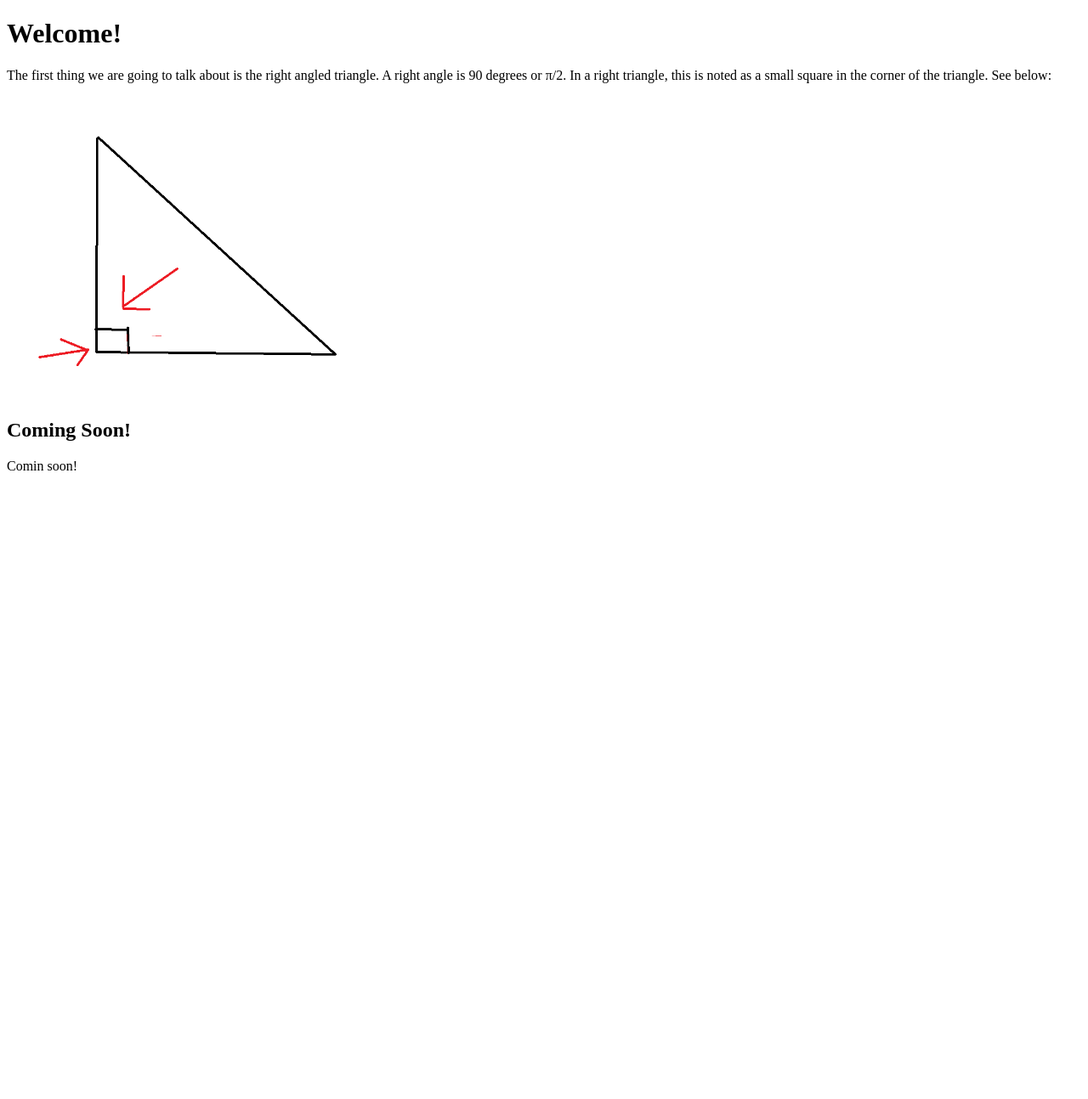
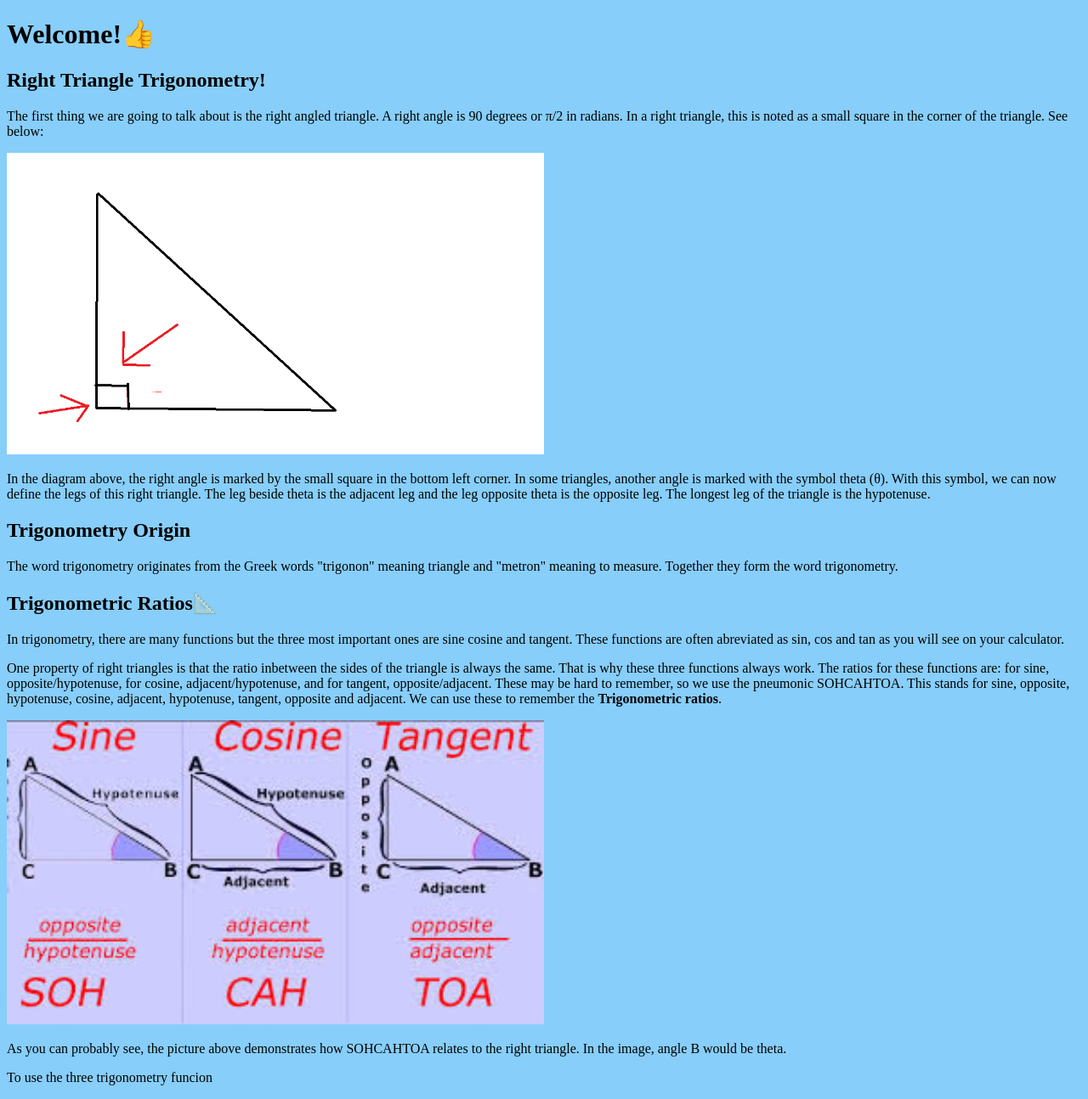
Before and after one commit to Coonir/glowing-palm-tree, a plain HTML site: page index.html in a window 1280 px wide. Shown: the whole page at 85% size. Before the commit the page ends 800 px from the top, so only its background shows below. Drawn offline with Linux system fonts and the light colour scheme.

Commit message:
Add files via upload

```diff
--- a/index.html
+++ b/index.html
@@ -5,15 +5,23 @@
         <style>
             body {
                  font-family: "Times New Roman", sans-serif;
-                 background-color: rgb(255, 255, 255);
+                 background-color: lightskyblue;
             }
         </style>
     </head>
     <body>
-        <h1>Welcome!</h1>
-        <p>The first thing we are going to talk about is the right angled triangle. A right angle is 90 degrees or π/2. In a right triangle, this is noted as a small square in the corner of the triangle. See below: </p>
+        <h1>Welcome!👍</h1>
+        <h2>Right Triangle Trigonometry!</h2>
+        <p>The first thing we are going to talk about is the right angled triangle. A right angle is 90 degrees or π/2 in radians. In a right triangle, this is noted as a small square in the corner of the triangle. See below: </p>
         <img src="right-angle.png" alt="Right Angle" width="50%" height="50%">
-        <h2>Coming Soon!</h2>
-        <p>Comin soon!</p>
+        <p>In the diagram above, the right angle is marked by the small square in the bottom left corner. In some triangles, another angle is marked with the symbol theta (θ). With this symbol, we can now define the legs of this right triangle. The leg beside theta is the adjacent leg and the leg opposite theta is the opposite leg. The longest leg of the triangle is the hypotenuse.</p>
+        <h2>Trigonometry Origin</h2>
+        <p>The word trigonometry originates from the Greek words "trigonon" meaning triangle and "metron" meaning to measure. Together they form the word trigonometry.</p>
+        <h2>Trigonometric Ratios📐</h2>
+        <p>In trigonometry, there are many functions but the three most important ones are sine cosine and tangent. These functions are often abreviated as sin, cos and tan as you will see on your calculator. </p>
+        <p>One property of right triangles is that the ratio inbetween the sides of the triangle is always the same. That is why these three functions always work. The ratios for these functions are: for sine, opposite/hypotenuse, for cosine, adjacent/hypotenuse, and for tangent, opposite/adjacent. These may be hard to remember, so we use the pneumonic SOHCAHTOA. This stands for sine, opposite, hypotenuse, cosine, adjacent, hypotenuse, tangent, opposite and adjacent. We can use these to remember the <b>Trigonometric ratios</b>.</p>
+        <img src="sohcatoa.png" alt="A picture of the pneumonic Soh Cah Toa" width ="50%" height="50%">
+        <p>As you can probably see, the picture above demonstrates how SOHCAHTOA relates to the right triangle. In the image, angle B would be theta.</p>
+        <p>To use the three trigonometry funcion</p>
     </body>
 </html>
```
Also changed, not shown: sohcatoa.png (added).
